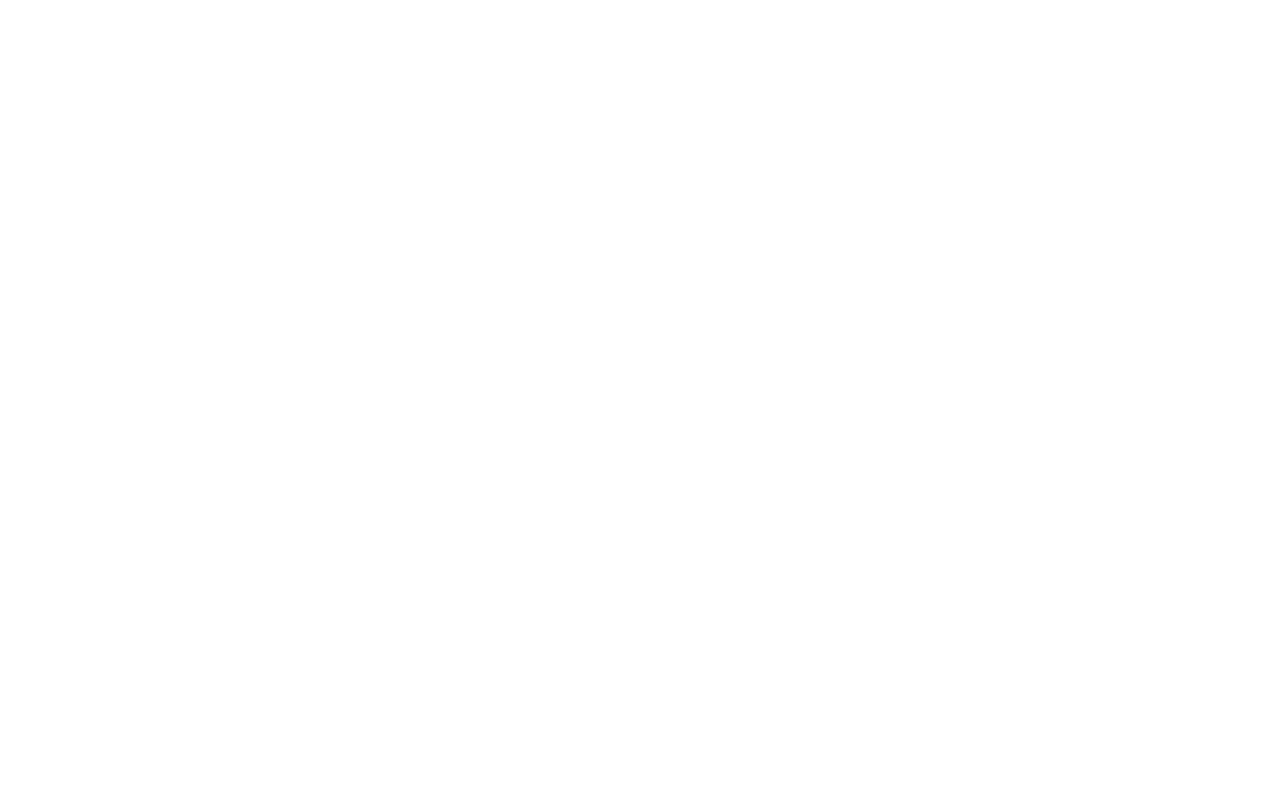
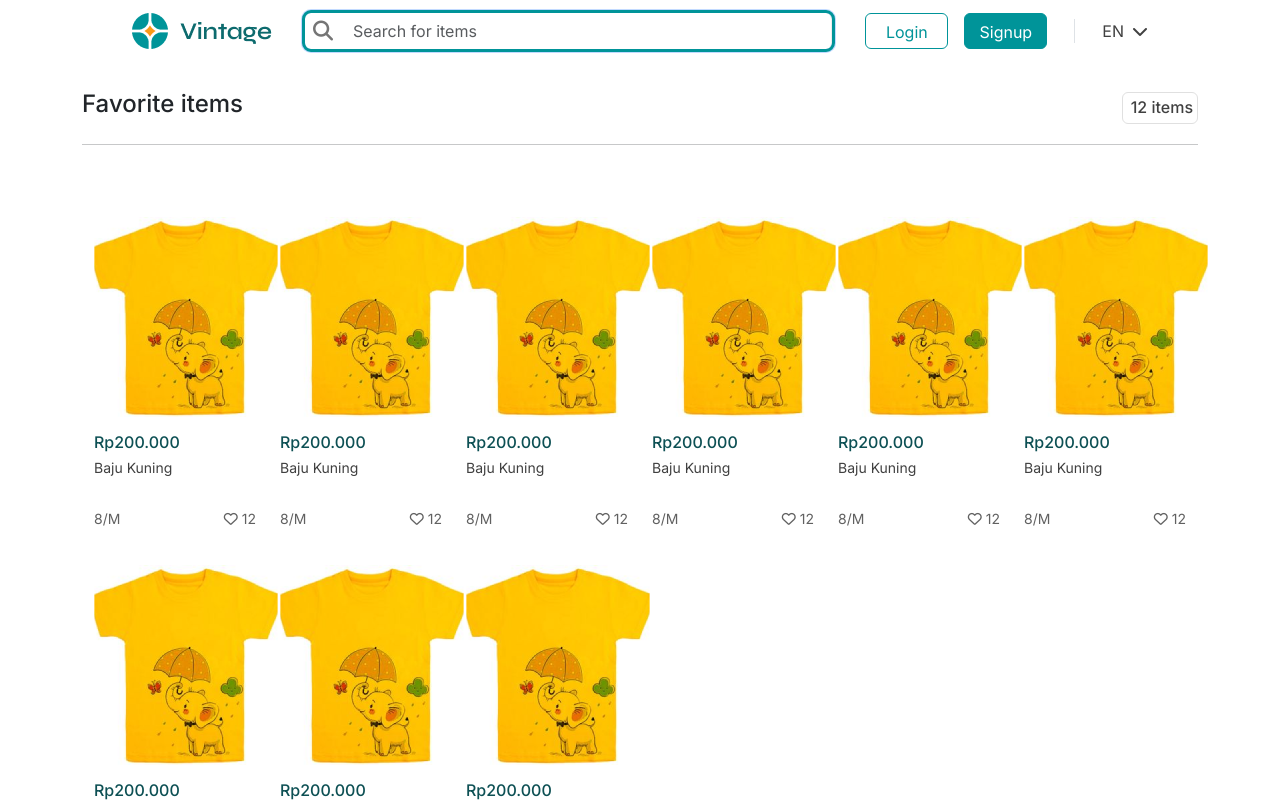
Before and after one commit to rizkiismail9a/vintage-app, a Vue app: page /favorite in a window 1280 px wide. Before the commit this address had no page. Shown: the top 802 px of the page. Built offline with nearby package versions, Linux system fonts and the light colour scheme.

Commit message:
creating favorite page

```diff
--- a/src/components/Cart/CartProductCard.vue
+++ b/src/components/Cart/CartProductCard.vue
@@ -36,8 +36,21 @@
   color: #0a0a0a;
   line-height: 2;
 }
-
 .address {
   margin-top: 12px;
 }
+input:focus {
+  outline: 3px solid var(--vintage-main-color) !important;
+}
+/* Chrome, Safari, Edge, Opera */
+input::-webkit-outer-spin-button,
+input::-webkit-inner-spin-button {
+  -webkit-appearance: none;
+  margin: 0;
+}
+
+/* Firefox */
+input[type="number"] {
+  -moz-appearance: textfield;
+}
 </style>
--- a/src/components/Navbar/NavbarComponent.vue
+++ b/src/components/Navbar/NavbarComponent.vue
@@ -8,10 +8,10 @@
 
       <div class="nav-collapse d-flex flex-md-row flex-column align-items-center flex-grow-1" :class="{ toggle: showNavbar }">
         <!-- search form -->
-        <form @submit.prevent="$emit('search', keyword)" class="d-flex navbar__form flex-grow-1 align-items-center" role="search">
-          <i class="fa-solid fa-magnifying-glass fs-5 px-2"></i>
-          <label for="searchProduct" class="form-label flex-grow-1 m-0">
-            <input type="text" class="form-control" id="searchProduct" aria-describedby="emailHelp" @click="goToCollection" autofocus v-model="keyword" placeholder="Search for items" />
+        <form @submit.prevent="$emit('search', keyword)" class="d-flex navbar__form flex-grow-1 align-items-center position-relative" role="search">
+          <i class="fa-solid fa-magnifying-glass fs-5 px-2 position-absolute"></i>
+          <label for="searchProduct" class="form-label flex-grow-1 m-0 w-100">
+            <input type="text" class="form-control ps-5" id="searchProduct" aria-describedby="emailHelp" @click="goToCollection" autofocus v-model="keyword" placeholder="Search for items" />
           </label>
           <div class="mb-3"></div>
         </form>
@@ -20,7 +20,7 @@
           <router-link to="/login" class="btn btn-outline-primary btn-login">Login</router-link>
           <router-link to="/signup" class="btn btn-primary btn-signup">Signup</router-link>
         </div>
-        <div style="color: #404040" class="language border-start">EN<i class="fa-solid fa-chevron-down"></i></div>
+        <div class="language font-40 border-start">EN<i class="fa-solid fa-chevron-down" style="margin-left: 8px"></i></div>
       </div>
     </div>
   </div>
@@ -59,6 +59,10 @@
 }
 .navbar__form input {
   border-right: 1px solid #ededed;
+}
+.fa-magnifying-glasss {
+  top: 10px;
+  left: 10px;
 }
 @media screen and (min-width: 992px) {
   .navbar {
--- a/src/components/Navbar/simpleNavbar.vue
+++ b/src/components/Navbar/simpleNavbar.vue
@@ -4,7 +4,7 @@
       <!-- logo -->
       <router-link to="/"><img src="../../assets/images/logo.png" alt="vintage logo" class="navbar__logo" /></router-link>
       <div>
-        <div style="color: #404040" class="language">EN<i class="fa-solid fa-chevron-down"></i></div>
+        <div class="language font-40">EN<i class="fa-solid fa-chevron-down" style="margin-left: 8px"></i></div>
       </div>
     </div>
   </div>
--- a/src/components/auth/loginCard.vue
+++ b/src/components/auth/loginCard.vue
@@ -23,6 +23,9 @@
 <script setup></script>
 
 <style scoped>
+input:focus {
+  outline: 3px solid var(--vintage-main-color) !important;
+}
 .card {
   width: 402px;
   height: fit-content;
--- a/src/components/auth/regCard.vue
+++ b/src/components/auth/regCard.vue
@@ -56,6 +56,9 @@
 </script>
 
 <style scoped>
+input:focus {
+  outline: 3px solid var(--vintage-main-color) !important;
+}
 .checkbox__wrapper {
   display: block;
   position: relative;
--- a/src/components/products/productsList.vue
+++ b/src/components/products/productsList.vue
@@ -6,7 +6,7 @@
     </div>
     <!-- list of products -->
     <div class="popular-products__cards row gx-4 gy-md-0 gy-4 m-0">
-      <!-- product cards -->
+      <!-- product cards , looping starts here-->
       <product-card></product-card>
       <product-card></product-card>
       <product-card></product-card>
--- a/src/router/index.js
+++ b/src/router/index.js
@@ -30,6 +30,11 @@
       component: () => import("../views/ProfileView.vue"),
     },
     {
+      path: "/favorite",
+      name: "User Favorite",
+      component: () => import("../views/FavoriteView.vue"),
+    },
+    {
       path: "/login",
       name: "Login",
       component: () => import("../views/LoginView.vue"),
--- /dev/null
+++ b/src/views/FavoriteView.vue
@@ -0,0 +1,55 @@
+<template>
+  <NavbarComponent></NavbarComponent>
+  <div class="favorite__wrapper mx-auto container">
+    <div class="page__title d-flex flex-row justify-content-between align-items-center">
+      <h2 class="font-500">Favorite items</h2>
+      <div class="brand__cards">12 items</div>
+    </div>
+    <hr />
+    <div v-if="true" class="products__wrapper row gx-4 gy-5">
+      <ProductCard></ProductCard>
+      <ProductCard></ProductCard>
+      <ProductCard></ProductCard>
+      <ProductCard></ProductCard>
+      <ProductCard></ProductCard>
+      <ProductCard></ProductCard>
+      <ProductCard></ProductCard>
+      <ProductCard></ProductCard>
+      <ProductCard></ProductCard>
+    </div>
+    <product-not-found v-else image-link="/images/folder-favorite.png" pop-message="No favorite items yet" sub-message="When add item to favorite, the item will appear on the favorite list." button-text="Find Products"></product-not-found>
+  </div>
+  <FooterComponent></FooterComponent>
+</template>
+
+<script setup>
+import NavbarComponent from "../components/navbar/NavbarComponent.vue";
+import FooterComponent from "../components/Footer/FooterComponent.vue";
+import ProductCard from "../components/Products/ProductCard.vue";
+import ProductNotFound from "../components/Products/ProductNotFound.vue";
+</script>
+
+<style scoped>
+.favorite__wrapper {
+  padding-top: 88px;
+  margin-bottom: 20px;
+  min-height: 100vh;
+}
+.page__title h2 {
+  font-size: 24px;
+  line-height: 32px;
+}
+.brand__cards {
+  width: fit-content;
+  height: 32px;
+  border: 1px solid #e0e0e0;
+  padding: 2px 4px 2px 8px;
+  border-radius: 6px;
+  font-weight: 500;
+  font-size: 16px;
+  color: #404040;
+}
+.products__wrapper {
+  margin: 24px 0 72px 0;
+}
+</style>
```
Also changed, not shown: public/images/folder-favorite.png (added).
